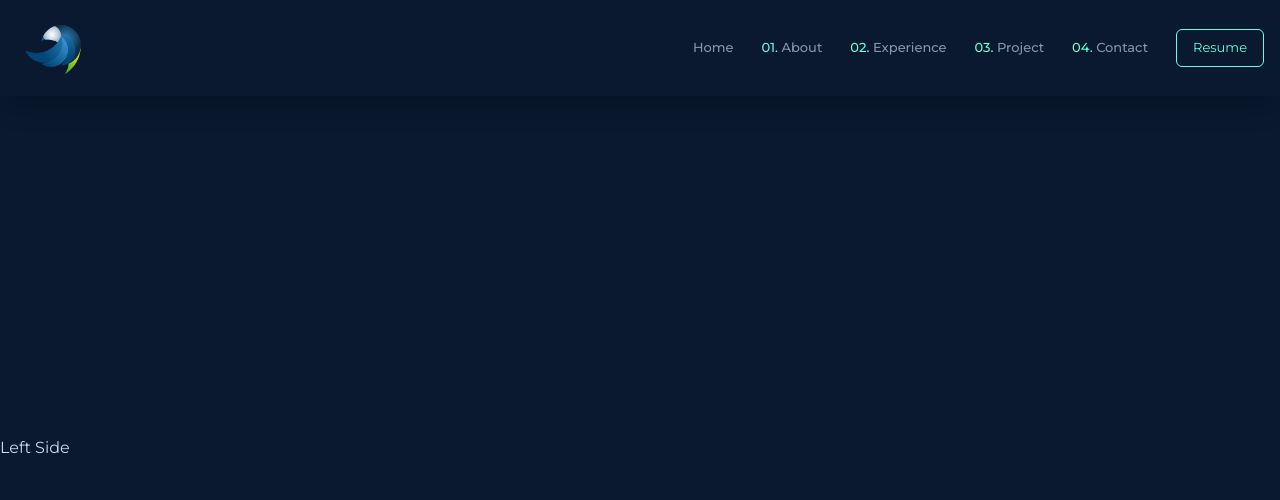
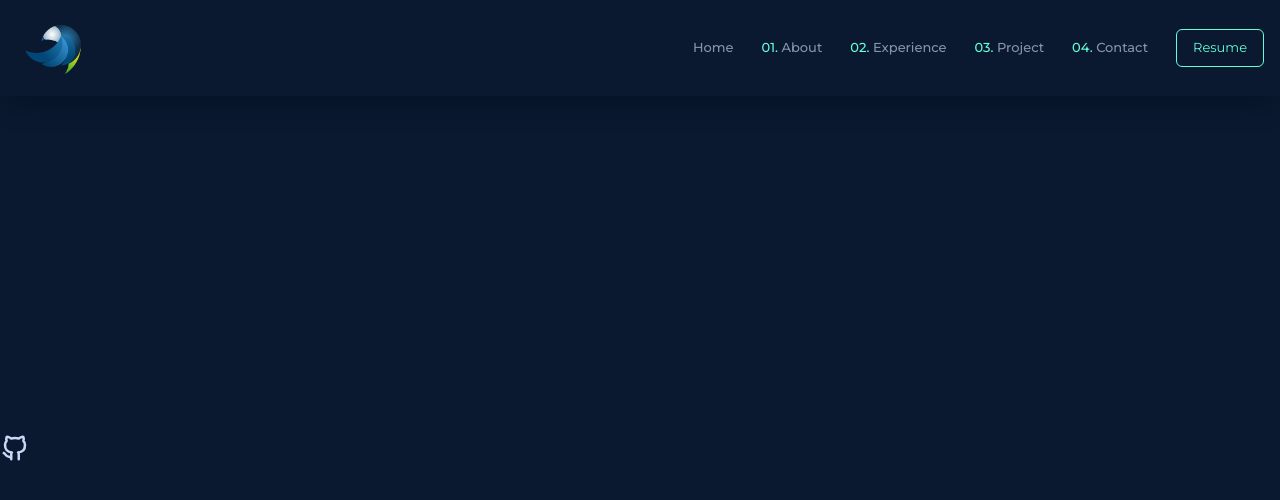
Before and after one commit to KennedyMungai/portfolio_with_framer_motion, a Next.js app: page / in a window 1280 px wide. Shown: the top 500 px of the page. Built offline with nearby package versions, Linux system fonts and the light colour scheme.

Commit message:
Added the github icon for the github profile link

```diff
--- a/src/components/MainContent/LeftSide.tsx
+++ b/src/components/MainContent/LeftSide.tsx
@@ -5,13 +5,23 @@ import {
 	SlSocialLinkedin,
 	SlSocialInstagram
 } from 'react-icons/sl'
+import Link from 'next/link'
 
 type Props = {}
 
 const LeftSide = (props: Props) => {
-    return (
+	return (
 		<div className='w-full h-full flex flex-col items-center justify-end gap-4 text-textLight'>
-			Left Side
+			<div className=''>
+				<Link
+					href='https://www.github.com/KennedyMungai'
+					target='_blank'
+				>
+					<span>
+						<TbBrandGithub size={30} />
+					</span>
+				</Link>
+			</div>
 		</div>
 	)
 }
```
